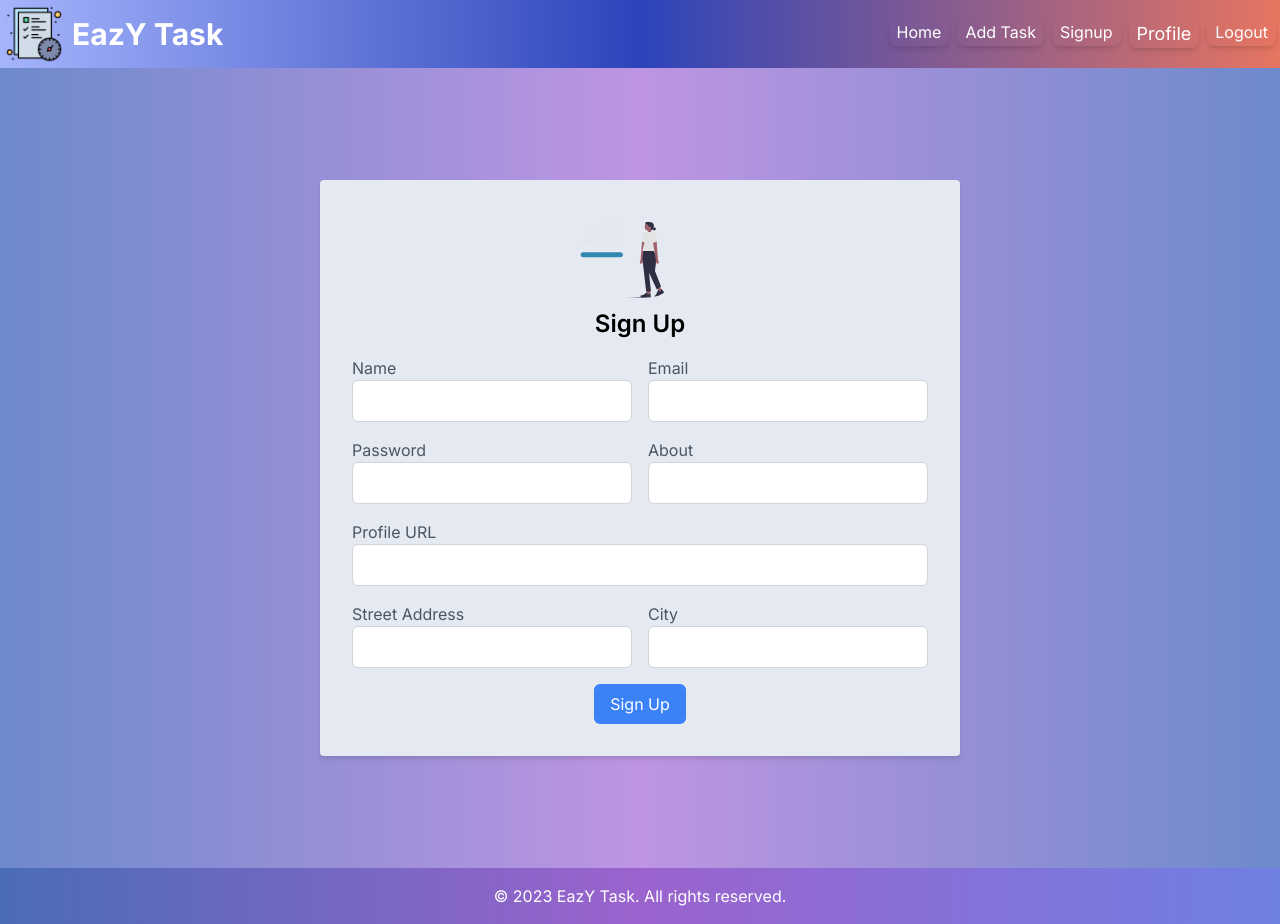
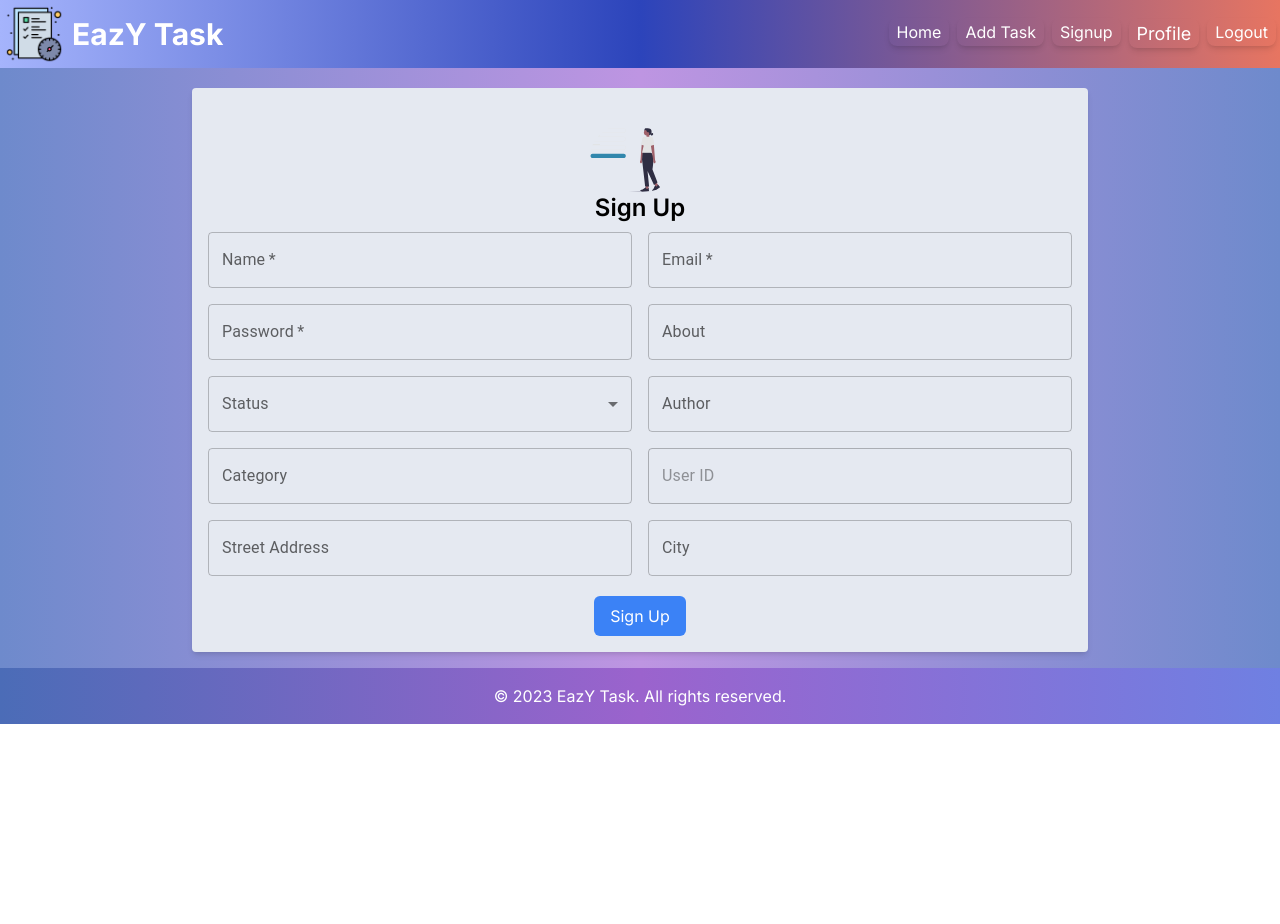
Before and after one commit to pranjal969/eazy-task, a Next.js app: page /signup in a window 1280 px wide. After the commit the page ends 800 px from the top, so only its background shows below. Built offline with nearby package versions, Linux system fonts and the light colour scheme; no server answers.

Commit message:
Add contact us

```diff
--- a/src/app/signup/page.js
+++ b/src/app/signup/page.js
@@ -3,6 +3,7 @@ import React, { useState } from 'react';
 import Image from 'next/image';
 import { addUser } from '@/services/userService';
 import { toast } from 'react-toastify';
+import { Grid, TextField, Button, FormControl, InputLabel, MenuItem, Select } from '@mui/material';
 
 const SignupPage = () => {
   const [formData, setFormData] = useState({
@@ -37,12 +38,12 @@ const SignupPage = () => {
       }));
     }
   };
-  const handleSubmit =async (e) => {
+  const handleSubmit = async (e) => {
     e.preventDefault();
     // Handle form submission here
     try {
       console.log('Form submitted with data:', formData);
-      const result =await addUser(formData);
+      const result = await addUser(formData);
       console.log(result);
       toast.success("Signup Successfull", {
         position: 'top-left',
@@ -58,98 +59,127 @@ const SignupPage = () => {
   };
 
   return (
-    <div className="min-h-screen flex items-center justify-center bg-gradient-to-r from-[#6e8acc] via-[#be95e2] to-[#6e8acc]">
-      <div className="bg-[#e5e9f1] p-8 rounded shadow-md w-2/4">
+    <div className='fluid-container bg-gradient-to-r from-[#6e8acc] via-[#be95e2] to-[#6e8acc]'>
 
-        <div style={{ display: 'flex', justifyContent: 'center', alignItems: 'center', marginBottom: "10px" }}>
-          <Image style={{ borderRadius: '50% ' }} src="/signup.svg" alt="Signup" width={120} height={130} layout="fixed" />
-        </div>
+      <div className="flex justify-center items-center ">
+        <form onSubmit={handleSubmit} className="w-full max-w-4xl mt-5 p-4 rounded shadow-md bg-[#e5e9f1] mb-4 ">
+          <div className='flex justify-center mt-4' >
+            <img style={{ borderRadius: '50%' }}
+              src="/signup.svg" width={"100px"} height={"100px"} alt="" />
+          </div>
 
-        <h2 className="text-2xl font-semibold mb-4  text-center">Sign Up</h2>
-        <form onSubmit={handleSubmit}>
-          <div className="mb-4 flex justify-between">
-            <div className="w-1/2 pr-2">
-              <label className="block text-gray-600">Name</label>
-              <input
-                type="text"
+          <h2 className="text-2xl font-semibold mb-2 flex justify-center">Sign Up</h2>
+
+          <Grid container spacing={2}>
+            <Grid item xs={6}>
+              <TextField
+                label="Name"
                 name="name"
+                fullWidth
                 value={formData.name}
                 onChange={handleChange}
-                className="w-full border border-gray-300 rounded-md focus:ring focus:ring-blue-200 p-2"
                 required
               />
-            </div>
-            <div className="w-1/2 pl-2">
-              <label className="block text-gray-600">Email</label>
-              <input
-                type="email"
+            </Grid>
+            <Grid item xs={6}>
+              <TextField
+                label="Email"
                 name="email"
+                fullWidth
                 value={formData.email}
                 onChange={handleChange}
                 autoComplete="off"
-                className="w-full border border-gray-300 rounded-md focus:ring focus:ring-blue-200 p-2"
                 required
               />
-            </div>
-          </div>
-          <div className="mb-4 flex justify-between">
-            <div className="w-1/2 pr-2">
-              <label className="block text-gray-600">Password</label>
-              <input
+            </Grid>
+            <Grid item xs={6}>
+              <TextField
+                label="Password"
+                name="password"
                 type="password"
-                name="password"
+                fullWidth
                 value={formData.password}
                 onChange={handleChange}
-                className="w-full border border-gray-300 rounded-md focus:ring focus:ring-blue-200 p-2"
+                autoComplete='off'
                 required
               />
-            </div>
-            <div className="w-1/2 pl-2">
-              <label className="block text-gray-600">About</label>
-              <input
+            </Grid>
+            <Grid item xs={6}>
+              <TextField
+                label="About"
                 name="about"
+                fullWidth
                 value={formData.about}
                 onChange={handleChange}
-                className="w-full border border-gray-300 rounded-md focus:ring focus:ring-blue-200 p-2"
-              ></input>
-            </div>
-          </div>
-          <div className="mb-4">
-            <label className="block text-gray-600">Profile URL</label>
-            <input
-            type="text"
-              name="profileUrl"
-              value={formData.profileUrl}
-              onChange={handleChange}
-              className="w-full border border-gray-300 rounded-md focus:ring focus:ring-blue-200 p-2"
-            />
-          </div>
-          <div className="mb-4 flex justify-between">
-            <div className="w-1/2 pr-2">
-              <label className="block text-gray-600">Street Address</label>
-              <input
-                type="text"
+              />
+            </Grid>
+            <Grid item xs={12} md={6}>
+              <FormControl fullWidth>
+                <InputLabel>Status</InputLabel>
+                <Select
+                  label="Status"
+                  name="status"
+                  value={formData.status}
+                  onChange={handleChange}
+                  required
+                >
+                  <MenuItem value="Select Status" disabled>Select Status</MenuItem>
+                  <MenuItem value="Completed">Completed</MenuItem>
+                  <MenuItem value="Pending">Pending</MenuItem>
+                </Select>
+              </FormControl>
+            </Grid>
+            <Grid item xs={12} md={6}>
+              <TextField
+                label="Author"
+                name="author"
+                fullWidth
+                value={formData.author}
+                onChange={handleChange}
+              />
+            </Grid>
+            <Grid item xs={12} md={6}>
+              <TextField
+                label="Category"
+                name="category"
+                fullWidth
+                value={formData.category}
+                onChange={handleChange}
+              />
+            </Grid>
+            <Grid item xs={12} md={6}>
+              <TextField
+                label="User ID"
+                name="userId"
+                fullWidth
+                value={formData.userId}
+                onChange={handleChange}
+                disabled
+              />
+            </Grid>
+            <Grid item xs={12} md={6}>
+              <TextField
+                label="Street Address"
                 name="address.street"
+                fullWidth
                 value={formData.address.street}
                 onChange={handleChange}
-                className="w-full border border-gray-300 rounded-md focus:ring focus:ring-blue-200 p-2"
               />
-            </div>
-            <div className="w-1/2 pl-2">
-              <label className="block text-gray-600">City</label>
-              <input
-                type="text"
+            </Grid>
+            <Grid item xs={12} md={6}>
+              <TextField
+                label="City"
                 name="address.city"
+                fullWidth
                 value={formData.address.city}
                 onChange={handleChange}
-                className="w-full border border-gray-300 rounded-md focus:ring focus:ring-blue-200 p-2"
               />
-            </div>
-          </div>
-          <div className="text-center">
+            </Grid>
+            </Grid>
+            <div className="text-center ">
             <button
               type="submit"
-              className="bg-blue-500 text-white px-4 py-2 rounded-md hover:bg-blue-600"
+              className="bg-blue-500 mt-5 text-white px-4 py-2 rounded-md hover:bg-blue-600"
             >
               Sign Up
             </button>
@@ -158,6 +188,8 @@ const SignupPage = () => {
       </div>
     </div>
   );
+
+
 };
 
 export default SignupPage;
```
